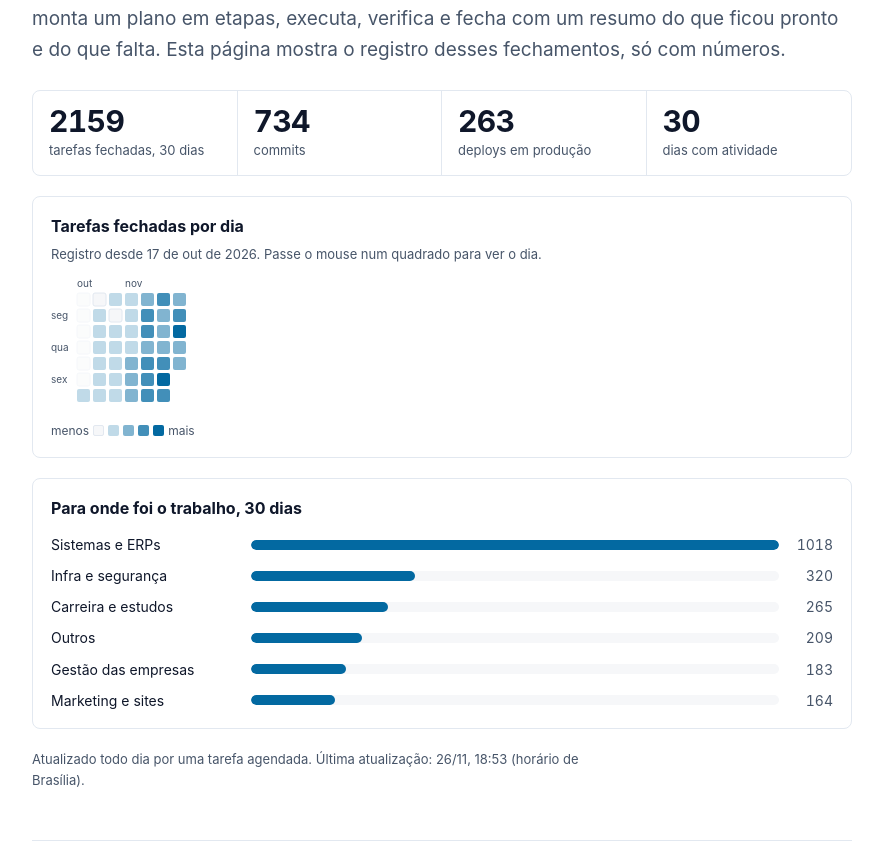
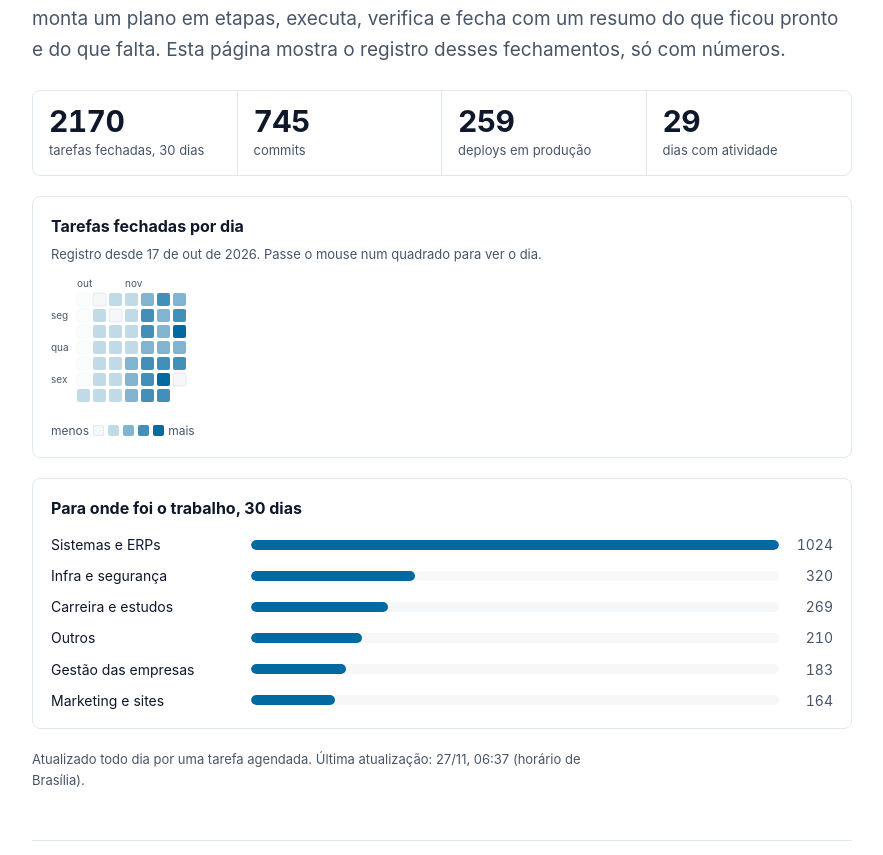
Before and after one commit to thiagogardev/thiagogardev.github.io, a Jekyll site: the page built from atividade.md, in a window 1280 px wide and 1400 px high. Shown: the part 239-1094 px from the top of the window, without its empty margins (198-1081 px from the left). Built offline with Jekyll 4.4.1, drawn with Linux system fonts in a browser that asks for light colours; part of the change alters nothing that is shown.

Commit message:
Atividade: 2026-11-27
Co-Authored-By: Claude Opus 5.5 <noreply@anthropic.com>

```diff
--- a/assets/atividade.json
+++ b/assets/atividade.json
@@ -1,5 +1,5 @@
 {
- "atualizado": "2026-11-26T21:53:28.231Z",
+ "atualizado": "2026-11-27T09:37:10.916Z",
  "inicio": "2026-10-17",
  "frentes": [
   "sistemas",
@@ -564,19 +564,28 @@
   },
   {
    "dia": "2026-11-26",
-   "tarefas": 79,
-   "passos": 72,
-   "commits": 31,
-   "deploys": 15,
+   "tarefas": 93,
+   "passos": 103,
+   "commits": 42,
+   "deploys": 19,
    "sessoes": 12,
    "frentes": {
-    "carreira": 29,
-    "sistemas": 28,
-    "outros": 5,
+    "carreira": 33,
+    "sistemas": 34,
+    "outros": 6,
     "marketing": 9,
-    "infra": 6,
+    "infra": 9,
     "empresas": 2
    }
+  },
+  {
+   "dia": "2026-11-27",
+   "tarefas": 0,
+   "passos": 2,
+   "commits": 0,
+   "deploys": 0,
+   "sessoes": 2,
+   "frentes": {}
   }
  ]
 }
```
